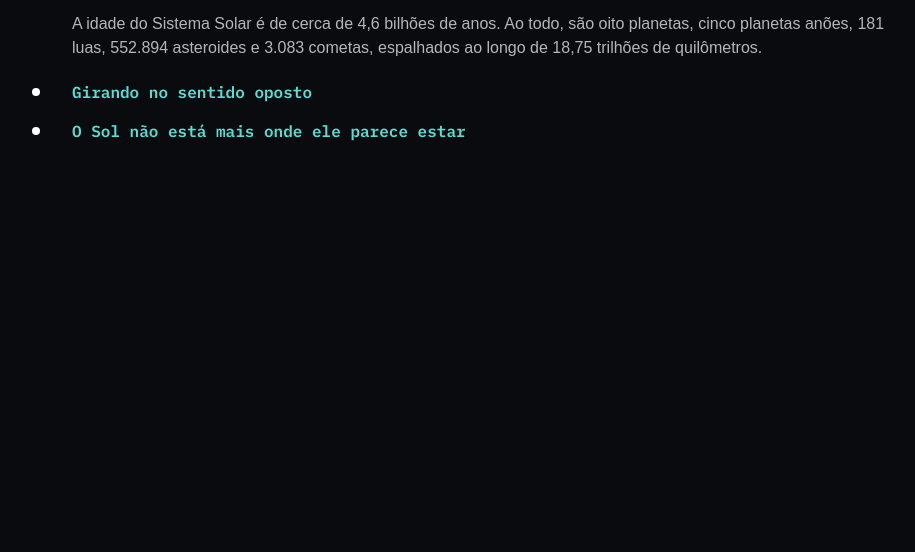
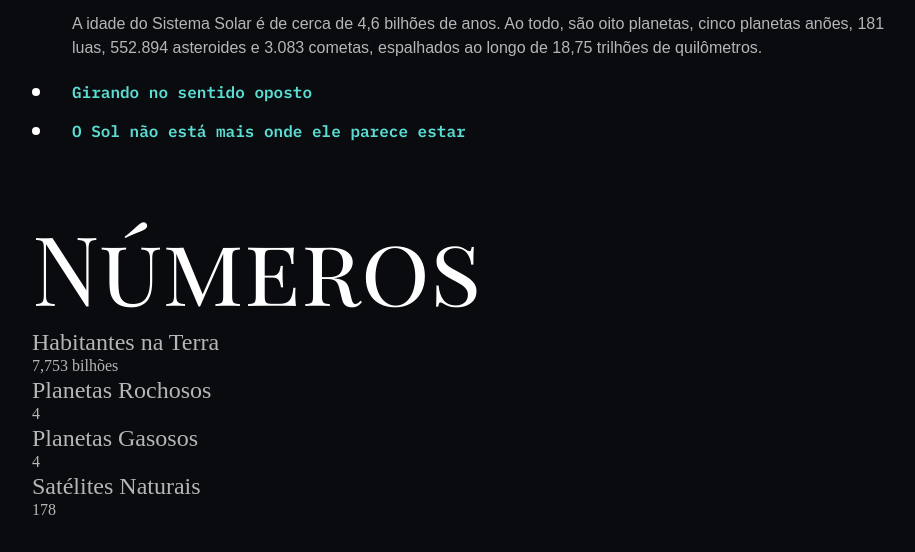
Before and after one commit to Luciana-Santos/sistema_solar, a website built with webpack: page src/index.html in a window 1280 px wide. Shown: the part 841-1393 px from the top of the page, without its empty margins (168-1083 px from the left). Before the commit the page ends 1029 px from the top, so only its background shows below. Built offline with nearby package versions, Linux system fonts and the light colour scheme; files whose address does not match are found by name.

Commit message:
estrutura inicial section números

```diff
--- a/src/index.html
+++ b/src/index.html
@@ -131,6 +131,31 @@
     </dl>
   </section>
 
+  <section class="numeros section container" id="numeros">
+    <h1 class="titulo">Números</h1>
+    <div class="numeros__wrapper">
+      <div class="numeros__item">
+        <h2>Habitantes na Terra</h2>
+        <p><span>7,753</span> bilhões</p>
+      </div>
+
+      <div class="numeros__item">
+        <h2>Planetas Rochosos</h2>
+        <span>4</span>
+      </div>
+
+      <div class="numeros__item">
+        <h2>Planetas Gasosos</h2>
+        <span>4</span>
+      </div>
+
+      <div class="numeros__item">
+        <h2>Satélites Naturais</h2>
+        <span>178</span>
+      </div>
+    </div>
+  </section>
+
   <script src="./app/js/index.js" defer></script>
 </body>
 
```
Also changed, not shown: dist/index.html.
